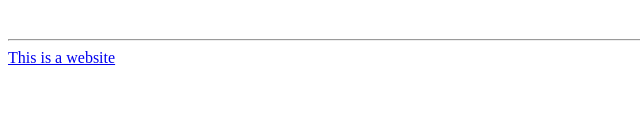
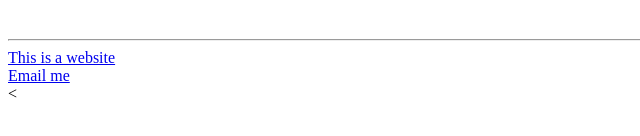
Before and after one commit to fggggq/website_test, a plain HTML site: page pages/index.html in a window 1280 px wide. Shown: the part 166-302 px from the top of the page, 0-640 px from the left. Drawn offline with Linux system fonts and the light colour scheme.

Commit message:
new html

```diff
--- a/pages/index.html
+++ b/pages/index.html
@@ -20,7 +20,12 @@
         title = "nothing">
             This is a website
         </a>
+        <br>
+        <a href ="mailto:aa13818826614@gmail.com">
+            Email me
+        </a>
         <div>
+            <
 
         </div>
     </body>
```
